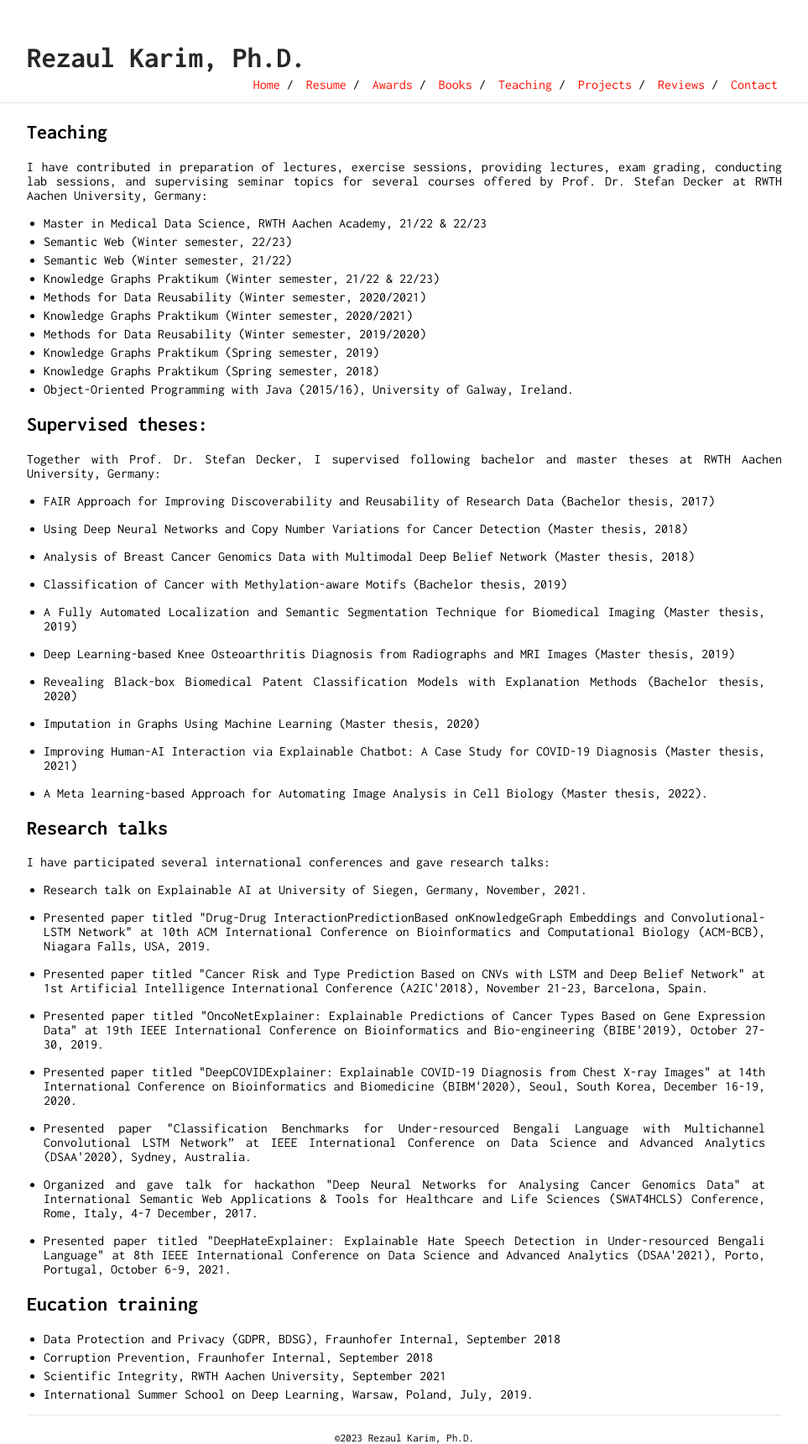
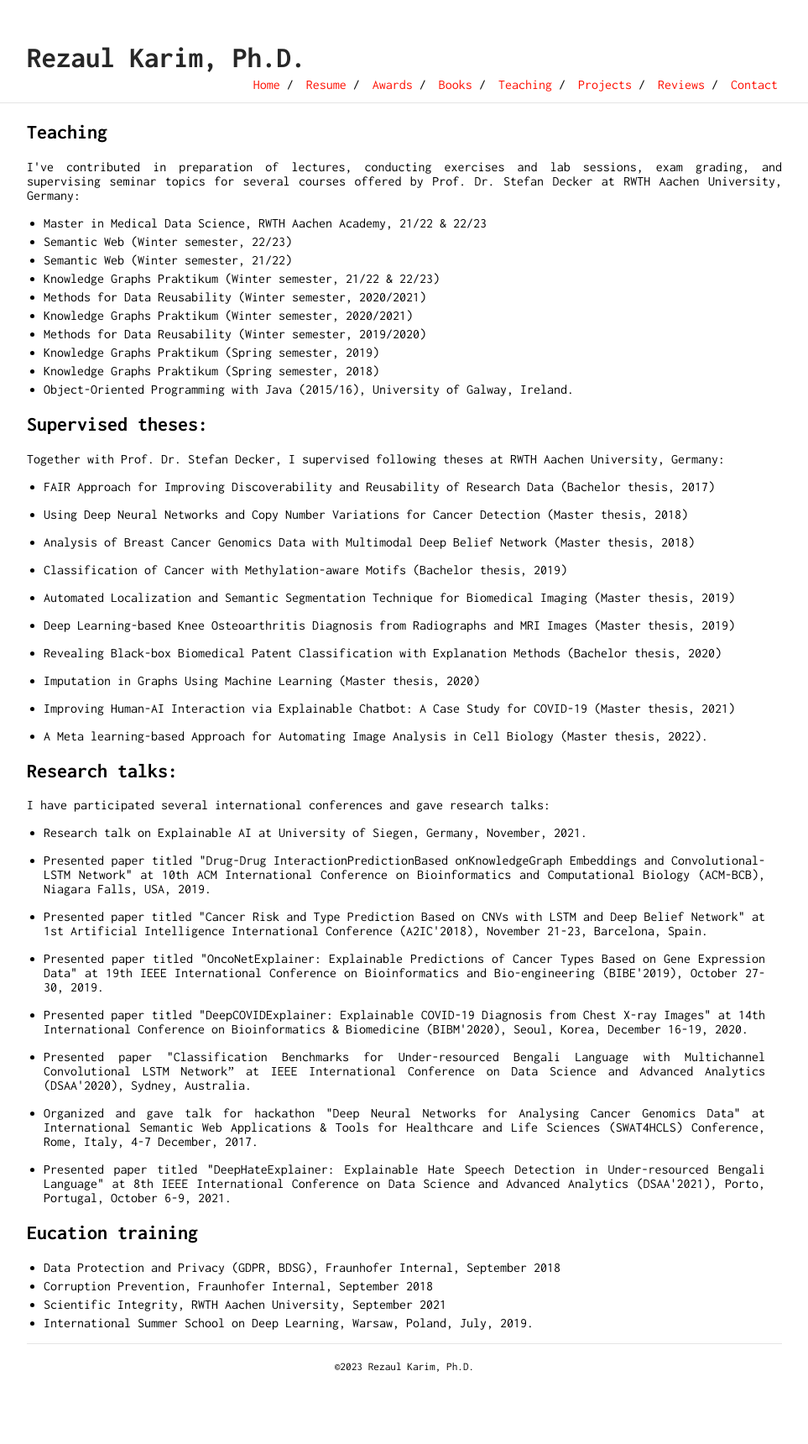
Before and after one commit to rezacsedu/rezacsedu.github.io, a Jekyll site: the page built from teaching.md, in a window 1280 px wide. Shown: the whole page at 84% size, without its empty margins (158-1121 px from the left). Built offline with Jekyll 4.4.1, drawn with Linux system fonts in a browser that asks for light colours; our own code applies the rules of GitHub Pages for plain Markdown files; after the commit the page ends 1635 px from its top, so only the background shows below that.

Commit message:
Update teaching.md

```diff
--- a/teaching.md
+++ b/teaching.md
@@ -1,5 +1,5 @@
 ## Teaching
-<p style='text-align: justify;'> I have contributed in preparation of lectures, exercise sessions, providing lectures, exam grading, conducting lab sessions, and supervising seminar topics for several courses offered by Prof. Dr. Stefan Decker at RWTH Aachen University, Germany:</p>
+<p style='text-align: justify;'> I've contributed in preparation of lectures, conducting exercises and lab sessions, exam grading, and supervising seminar topics for several courses offered by Prof. Dr. Stefan Decker at RWTH Aachen University, Germany:</p>
 
 - Master in Medical Data Science, RWTH Aachen Academy, 21/22 & 22/23
 - Semantic Web (Winter semester, 22/23)
@@ -13,27 +13,27 @@
 - Object-Oriented Programming with Java (2015/16), University of Galway, Ireland.
 
 ## Supervised theses:
-<p style='text-align: justify;'>Together with Prof. Dr. Stefan Decker, I supervised following bachelor and master theses at RWTH Aachen University, Germany:</p>
+<p style='text-align: justify;'>Together with Prof. Dr. Stefan Decker, I supervised following theses at RWTH Aachen University, Germany:</p>
 
 - <p style='text-align: justify;'> FAIR Approach for Improving Discoverability and Reusability of Research Data (Bachelor thesis, 2017)</p>
 - <p style='text-align: justify;'> Using Deep Neural Networks and Copy Number Variations for Cancer Detection (Master thesis, 2018)</p>
 - <p style='text-align: justify;'> Analysis of Breast Cancer Genomics Data with Multimodal Deep Belief Network (Master thesis, 2018)</p>
 - <p style='text-align: justify;'> Classification of Cancer with Methylation-aware Motifs (Bachelor thesis, 2019)</p>
-- <p style='text-align: justify;'> A Fully Automated Localization and Semantic Segmentation Technique for Biomedical Imaging (Master thesis, 2019)</p>
+- <p style='text-align: justify;'> Automated Localization and Semantic Segmentation Technique for Biomedical Imaging (Master thesis, 2019)</p>
 - <p style='text-align: justify;'> Deep Learning-based Knee Osteoarthritis Diagnosis from Radiographs and MRI Images (Master thesis, 2019)</p>
-- <p style='text-align: justify;'> Revealing Black-box Biomedical Patent Classification Models with Explanation Methods (Bachelor thesis, 2020)</p>
+- <p style='text-align: justify;'> Revealing Black-box Biomedical Patent Classification with Explanation Methods (Bachelor thesis, 2020)</p>
 - <p style='text-align: justify;'> Imputation in Graphs Using Machine Learning (Master thesis, 2020)</p>
-- <p style='text-align: justify;'> Improving Human-AI Interaction via Explainable Chatbot: A Case Study for COVID-19 Diagnosis (Master thesis, 2021)</p>
+- <p style='text-align: justify;'> Improving Human-AI Interaction via Explainable Chatbot: A Case Study for COVID-19 (Master thesis, 2021)</p>
 - <p style='text-align: justify;'> A Meta learning-based Approach for Automating Image Analysis in Cell Biology (Master thesis, 2022).</p>
 
-## Research talks
+## Research talks:
 <p style='text-align: justify;'>I have participated several international conferences and gave research talks:</p>
 
 - <p style='text-align: justify;'> Research talk on Explainable AI at University of Siegen, Germany, November, 2021.</p>
 - <p style='text-align: justify;'> Presented paper titled "Drug-Drug InteractionPredictionBased onKnowledgeGraph Embeddings and Convolutional-LSTM Network" at 10th ACM International Conference on Bioinformatics and Computational Biology (ACM-BCB), Niagara Falls, USA, 2019.</p>
 - <p style='text-align: justify;'> Presented paper titled "Cancer Risk and Type Prediction Based on CNVs with LSTM and Deep Belief Network" at 1st Artificial Intelligence International Conference (A2IC'2018), November 21-23, Barcelona, Spain.</p>
 - <p style='text-align: justify;'> Presented paper titled "OncoNetExplainer: Explainable Predictions of Cancer Types Based on Gene Expression Data" at 19th IEEE International Conference on  Bioinformatics and Bio-engineering (BIBE'2019), October 27-30, 2019.</p>
-- <p style='text-align: justify;'> Presented paper titled "DeepCOVIDExplainer: Explainable COVID-19 Diagnosis from Chest X-ray Images" at 14th International Conference on Bioinformatics and Biomedicine (BIBM'2020), Seoul, South Korea, December 16-19, 2020.</p>
+- <p style='text-align: justify;'> Presented paper titled "DeepCOVIDExplainer: Explainable COVID-19 Diagnosis from Chest X-ray Images" at 14th International Conference on Bioinformatics & Biomedicine (BIBM'2020), Seoul, Korea, December 16-19, 2020.</p>
 - <p style='text-align: justify;'> Presented paper "Classification Benchmarks for Under-resourced Bengali Language with Multichannel Convolutional LSTM Network” at IEEE International Conference on Data Science and Advanced Analytics (DSAA'2020), Sydney, Australia.</p>
 - <p style='text-align: justify;'> Organized and gave talk for hackathon "Deep Neural Networks for Analysing Cancer Genomics Data" at International Semantic Web Applications & Tools for Healthcare and Life Sciences (SWAT4HCLS) Conference, Rome, Italy, 4-7 December, 2017.</p>
 - <p style='text-align: justify;'> Presented paper titled "DeepHateExplainer: Explainable Hate Speech Detection in Under-resourced Bengali Language" at 8th IEEE International Conference on Data Science and Advanced Analytics (DSAA'2021), Porto, Portugal, October 6-9, 2021.</p>
```
